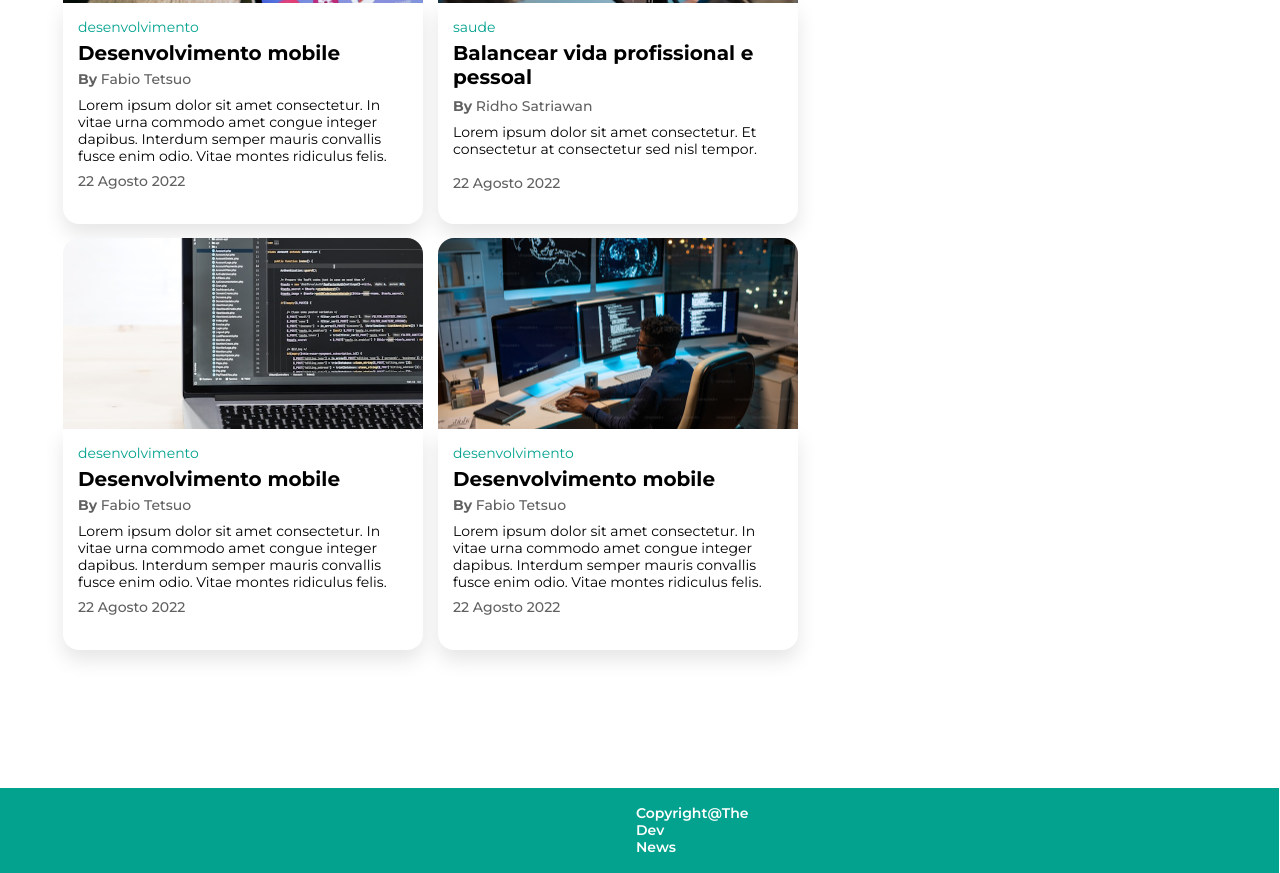
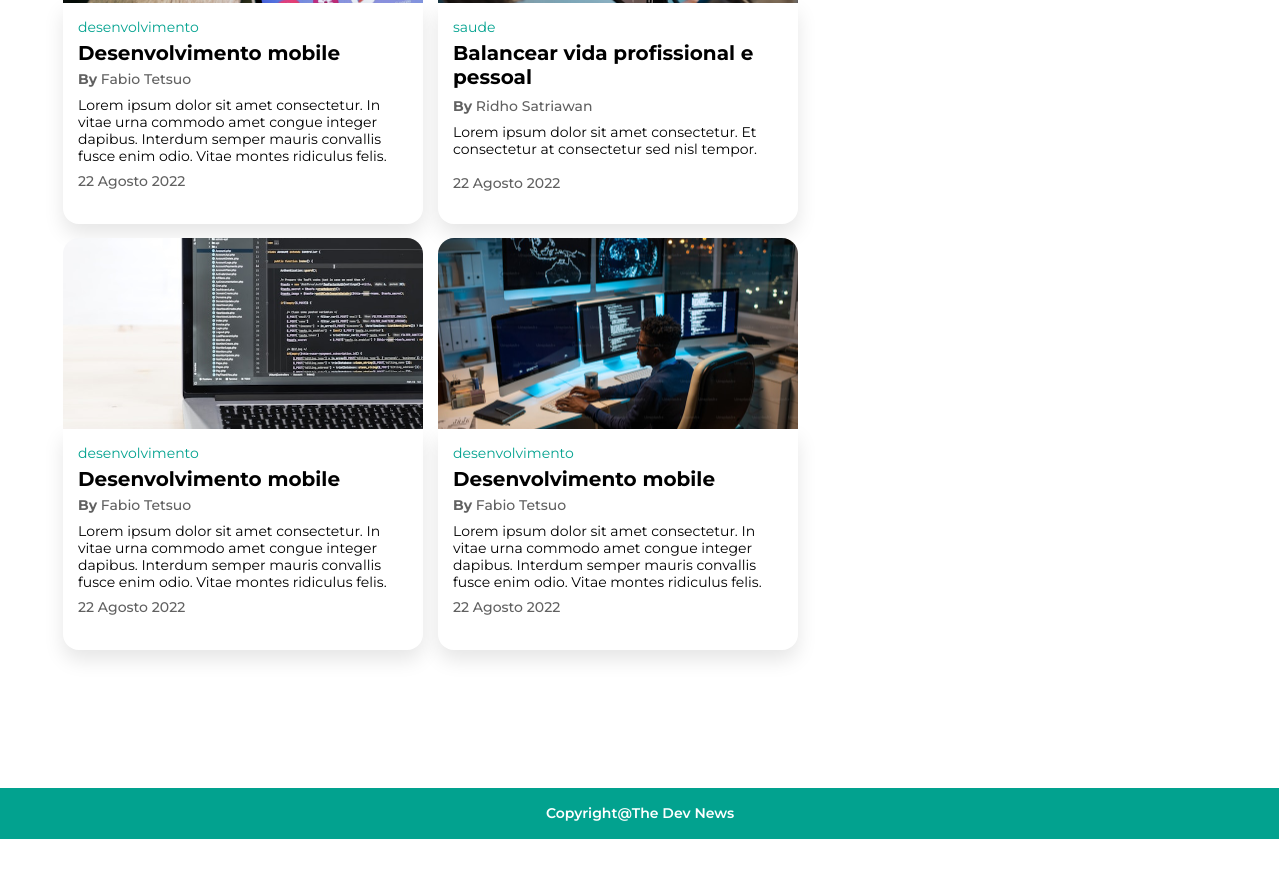
Before and after one commit to AlexandreCesar21/Blog-Dev, a plain HTML site: page index.html in a window 1280 px wide. Shown: the part 829-1702 px from the top of the page. After the commit the page ends 1668 px from the top, so only its background shows below. Drawn offline with Linux system fonts and the light colour scheme.

Commit message:
Ajustando footer

```diff
--- a/index.html
+++ b/index.html
@@ -286,7 +286,9 @@
     </section>
 
     <footer>
-        <p>Copyright@The Dev News</p>
+        <div class="prg-fot">
+            <p>Copyright@The Dev News</p>
+        </div>
     </footer>
 
 </body>
--- a/style.css
+++ b/style.css
@@ -7,6 +7,12 @@
 
 
 }
+
+html {
+    overflow-x: hidden;
+}
+
+
 
 header {
     padding: 16px 156px 16px 156px;
@@ -417,7 +423,7 @@ footer {
     background-color: #02A28F;
 }
 
-footer > p {
+.prg-fot {
     font-family: Montserrat;
     font-size: 14px;
     font-weight: 600;
@@ -431,27 +437,12 @@ footer > p {
 
 
 
-/*
-font-family: Montserrat;
-font-size: 12px;
-font-weight: 500;
-line-height: 14.63px;
-text-align: left;
-text-underline-position: from-font;
-text-decoration-skip-ink: none;
-*/
-
-
-
-
-
-/*
-width: Fixed (744px)px;
-height: Fixed (396px)px;
-top: 120px;
-left: 156px;
-padding: 24px 0px 0px 0px;
-gap: 10px;
-border-radius: 10px 0px 0px 0px;
-opacity: 0px;
-*/
+@media only screen and (max-width: 1299px){
+    .prg-fot {
+        text-align: center;
+        position: relative;
+        right: 90px;
+        white-space: nowrap;
+        text-overflow: ellipsis;
+    }
+}
```
